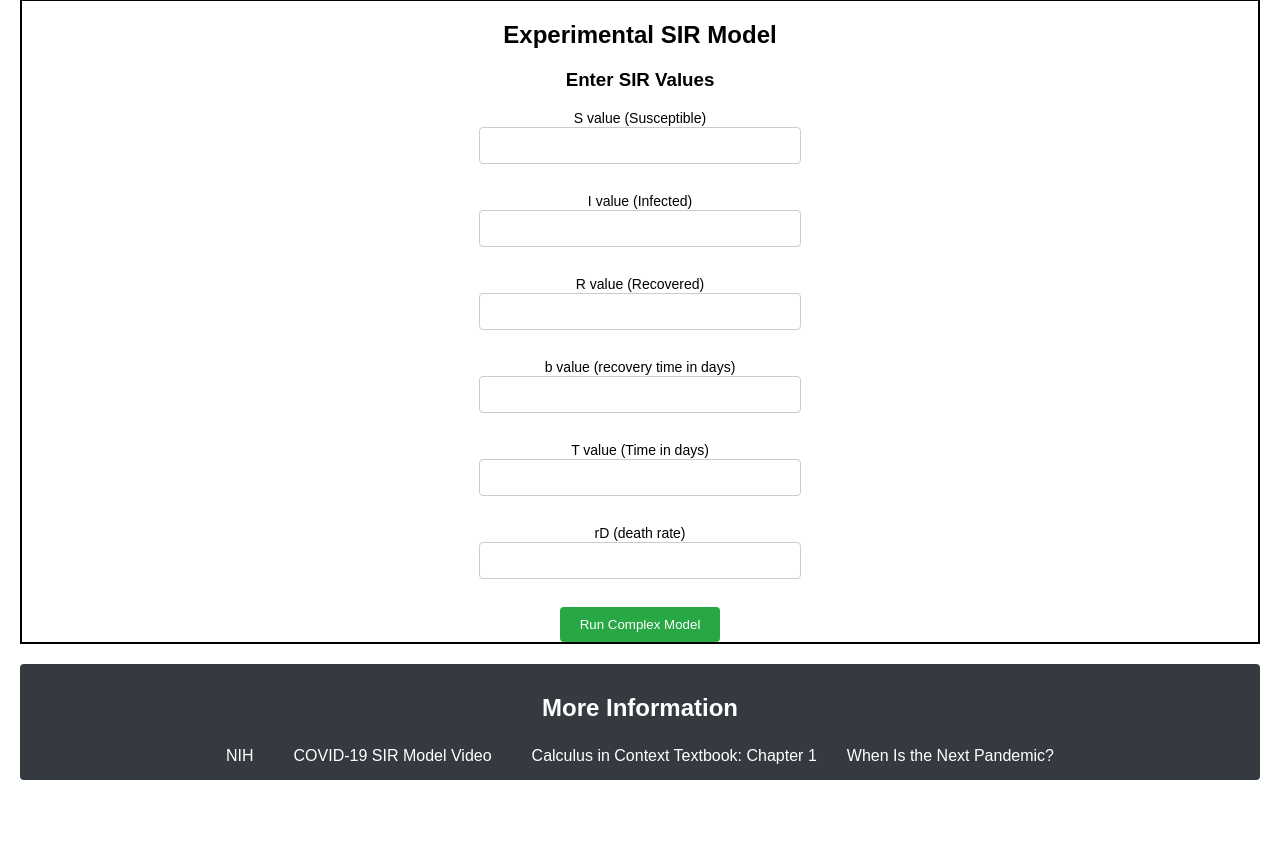
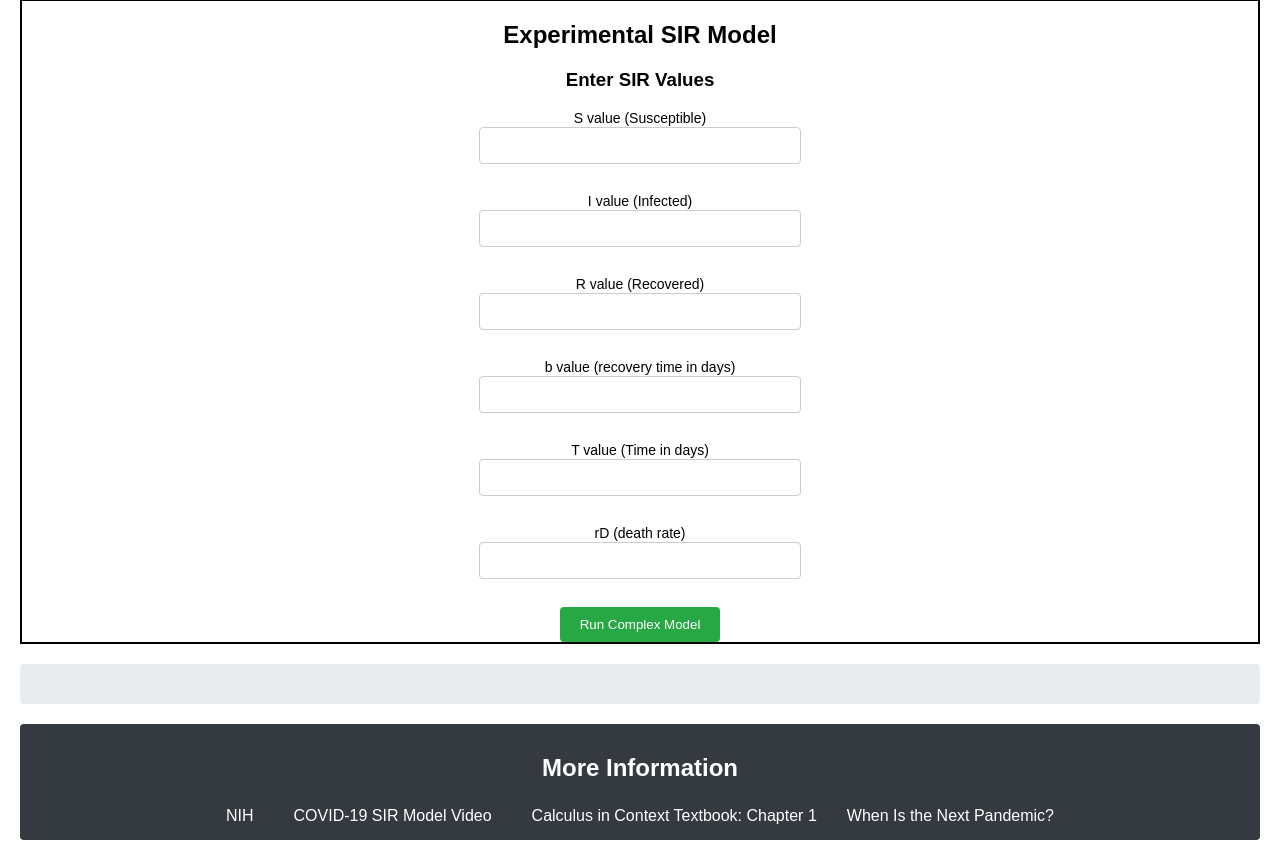
Before and after one commit to matthewmartin117/SIRMODEL, a Flask app: page / in a window 1280 px wide. Shown: the part 1355-2215 px from the top of the page. Before the commit the page ends 2135 px from the top, so only its background shows below. Run offline with Flask 3, Linux system fonts and the light colour scheme.

Commit message:
fixed a styling error in complex graph

```diff
--- a/app/static/styles.css
+++ b/app/static/styles.css
@@ -73,7 +73,7 @@
   margin-top: 20px;
   text-align: center; /* Center-aligns the graph content */
 }
-.graph {
+.graphComplex {
   background-color: #e9ecef;
   padding: 20px;
   border-radius: 4px;
```
